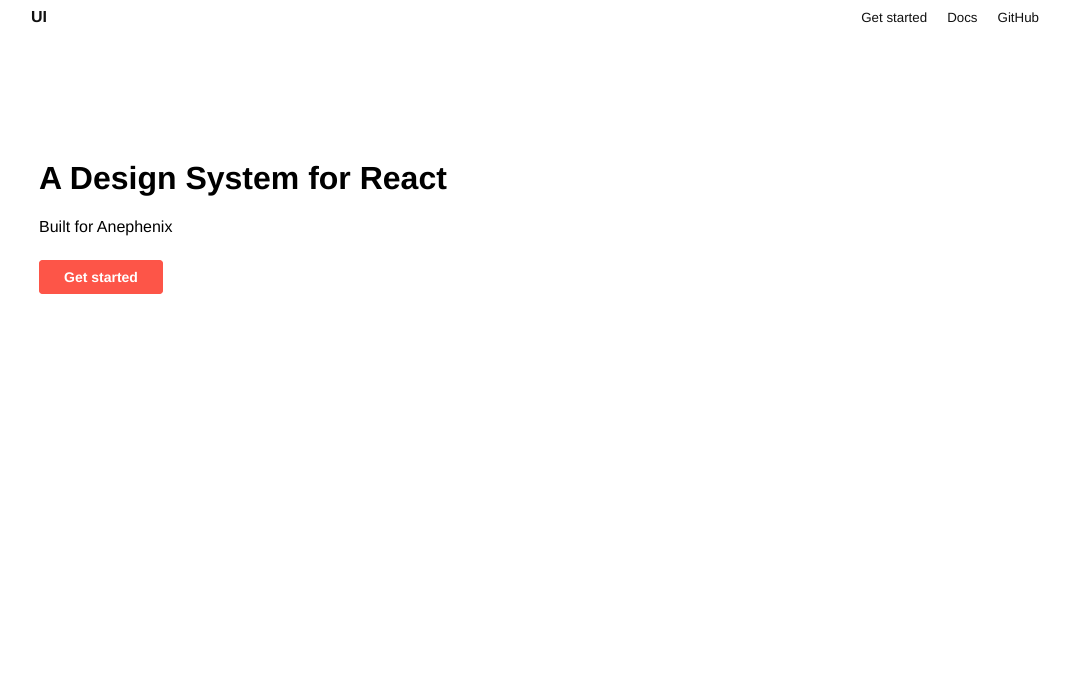
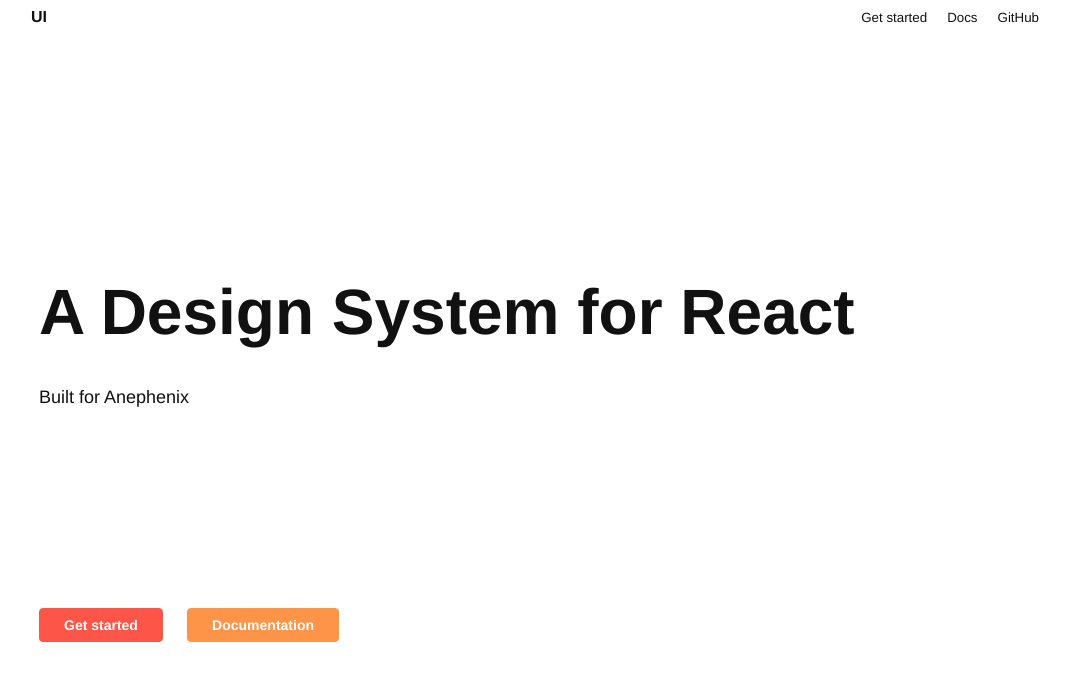
Before and after one commit to anephenix/ui, a Next.js app: page / in a window 1280 px wide. Shown: the top 680 px of the page, without its empty margins (105-1175 px from the left). Built offline with nearby package versions, Linux system fonts and the light colour scheme.

Commit message:
Added some tweaks to the UI color scheme for dark mode

```diff
--- a/design-system/buttons.scss
+++ b/design-system/buttons.scss
@@ -48,7 +48,20 @@ button.theme-default,
 		@include generateVariant(
 			$colourClassName,
 			map-get($theme-colours, $colourClassName),
-			white
+			$light
 		);
 	}
 }
+
+@media screen and (prefers-color-scheme: dark) {
+	button.theme-default,
+	.button.theme-default {
+		@each $colourClassName in map-keys($theme-colours) {
+			@include generateVariant(
+				$colourClassName,
+				map-get($theme-colours, $colourClassName),
+				$dark
+			);
+		}
+	}
+}
--- a/design-system/colours.scss
+++ b/design-system/colours.scss
@@ -17,19 +17,20 @@ $blue-one-colour: #279ae1;
 $blue-two-colour: #7bccff;
 $blue-three-colour: #c8eaff;
 
-$white: #fff;
+$light: #fff;
+$dark: #111;
 $form-field-colour: #cfcfcf;
 $form-field-border-colour: #414141;
 $form-field-shadow: 0px 2px 4px rgba(0, 0, 0, 0.05);
 
 $theme-colours: (
-  "primary": $primary-colour,
-  "secondary": $secondary-colour,
-  "tertiary": $tertiary-colour,
-  "green-one": $green-one-colour,
-  "green-two": $green-two-colour,
-  "green-three": $green-three-colour,
-  "blue-one": $blue-one-colour,
-  "blue-two": $blue-two-colour,
-  "blue-three": $blue-three-colour
+	'primary': $primary-colour,
+	'secondary': $secondary-colour,
+	'tertiary': $tertiary-colour,
+	'green-one': $green-one-colour,
+	'green-two': $green-two-colour,
+	'green-three': $green-three-colour,
+	'blue-one': $blue-one-colour,
+	'blue-two': $blue-two-colour,
+	'blue-three': $blue-three-colour,
 );
--- a/design-system/form-fields.scss
+++ b/design-system/form-fields.scss
@@ -45,7 +45,7 @@ input[type='radio'] {
 	height: $spacer-one;
 	padding: $grid-base / 2;
 	margin-right: $grid-base;
-	background: white;
+	background: $light;
 	border: solid 1px #cfcfcf;
 	border-radius: 3px;
 	box-shadow: 0px 2px 4px rgba(0, 0, 0, 0.1);
--- a/design-system/index.scss
+++ b/design-system/index.scss
@@ -10,6 +10,14 @@ body {
 	-webkit-font-smoothing: antialiased;
 	font-family: 'Helvetica Neue', -apple-system, BlinkMacSystemFont, 'Segoe UI',
 		Roboto, Oxygen, Ubuntu, Cantarell, 'Open Sans', sans-serif;
+
+	background: $light;
+	color: $dark;
+
+	@media screen and (prefers-color-scheme: dark) {
+		background: $dark;
+		color: $light;
+	}
 }
 
 *,
--- /dev/null
+++ b/pages/_document.js
@@ -0,0 +1,23 @@
+import React from 'react';
+import Document, { Html, Head, Main, NextScript } from 'next/document';
+
+class MyDocument extends Document {
+	static async getInitialProps(ctx) {
+		const initialProps = await Document.getInitialProps(ctx);
+		return { ...initialProps };
+	}
+
+	render() {
+		return (
+			<Html>
+				<Head />
+				<body>
+					<Main />
+					<NextScript />
+				</body>
+			</Html>
+		);
+	}
+}
+
+export default MyDocument;
--- a/pages/index.js
+++ b/pages/index.js
@@ -2,13 +2,29 @@ import React from 'react';
 import Link from 'next/link';
 
 const hero = {
-	marginTop: '120px',
+	marginTop: '60px',
+};
+
+const heroH1 = {
+	marginTop: '240px',
+	fontSize: '64px',
+	lineHeight: '1em',
 };
 
 const lead = {
-	fontSize: '16px',
-	fontWeight: 300,
+	fontSize: '18px',
+	fontWeight: 400,
 	marginBottom: '32px',
+};
+
+const ctas = {
+	display: 'flex',
+	width: '300px',
+	justifyContent: 'space-between',
+};
+
+const headHeadingAndLead = {
+	marginBottom: '200px',
 };
 
 // TODO - move the custom css into a dedicate scss file
@@ -17,11 +33,20 @@ const lead = {
 const HomePage = () => (
 	<div style={{ marginTop: '40px' }}>
 		<div style={hero}>
-			<h1>A Design System for React</h1>
-			<p style={lead}>Built for Anephenix</p>
-			<Link href="get-started">
-				<a className="button theme-default primary">Get started</a>
-			</Link>
+			<div style={headHeadingAndLead}>
+				<h1 style={heroH1}>A Design System for React</h1>
+				<p style={lead}>Built for Anephenix</p>
+			</div>
+			<div className="ctas" style={ctas}>
+				<Link href="get-started">
+					<a className="button theme-default primary">Get started</a>
+				</Link>
+				<Link href="docs">
+					<a className="button theme-default secondary">
+						Documentation
+					</a>
+				</Link>
+			</div>
 		</div>
 	</div>
 );
--- a/src/components/mobile-menu/MobileMenu.scss
+++ b/src/components/mobile-menu/MobileMenu.scss
@@ -1,10 +1,8 @@
 @import '../../../design-system/spacing.scss';
-
-$background: white;
-$foreground: rgb(17, 17, 17);
+@import '../../../design-system/colours.scss';
 
 #mobile-menu {
-	background: $background;
+	background: $light;
 
 	&.open {
 		left: 0px;
@@ -22,22 +20,22 @@ $foreground: rgb(17, 17, 17);
 		margin-top: 0px;
 		list-style-type: none;
 		-webkit-padding-start: 0;
-		border-top: $foreground;
+		border-top: $dark;
 
 		li {
 			font-size: 18pt;
-			border-bottom: solid 1px $foreground;
-			border-bottom-color: lighten($foreground, 80);
+			border-bottom: solid 1px $dark;
+			border-bottom-color: lighten($dark, 80);
 
 			a {
 				display: block;
 				padding: $spacer-three $spacer-five;
 				width: 100%;
 				text-decoration: none;
-				color: $foreground;
+				color: $dark;
 
 				&:hover {
-					color: $foreground;
+					color: $dark;
 				}
 			}
 		}
@@ -54,3 +52,42 @@ $foreground: rgb(17, 17, 17);
 		cursor: pointer;
 	}
 }
+
+@media screen and (prefers-color-scheme: dark) {
+	#mobile-menu {
+		background: $dark;
+		color: $light;
+
+		#close-icon {
+			&:hover {
+				path {
+					stroke: darken($light, 20);
+				}
+			}
+
+			path {
+				stroke: $light;
+			}
+		}
+
+		li {
+			a {
+				color: $light;
+
+				&:hover {
+					color: darken($light, 20);
+				}
+			}
+		}
+	}
+
+	#hamburger {
+		&:hover path {
+			stroke: darken($light, 20);
+		}
+
+		path {
+			stroke: $light;
+		}
+	}
+}
--- a/src/components/nav-bar/NavBar.scss
+++ b/src/components/nav-bar/NavBar.scss
@@ -1,4 +1,5 @@
 @import '../../../design-system/spacing.scss';
+@import '../../../design-system/colours.scss';
 
 /* TODO items
 
@@ -9,7 +10,6 @@
 - Make use of viewports to define media query behaviour
 
 */
-
 $navbar-background-color: rgba(255, 255, 255, 0.8);
 $navbar-border-bottom-color: rgba(255, 255, 255, 0.75);
 $navbar-box-shadow: 0px 5px 5px rgba(0, 0, 0, 0.0375);
@@ -69,3 +69,26 @@ $foreground: rgb(17, 17, 17);
 		}
 	}
 }
+
+@media screen and (prefers-color-scheme: dark) {
+	#nav-bar {
+		background: $dark;
+		border-bottom: solid 1px $dark;
+		color: $light;
+
+		.container {
+			.withSidePadding {
+				ul#desktop-menu {
+					li {
+						a {
+							color: $light;
+							&:hover {
+								color: darken($light, 25);
+							}
+						}
+					}
+				}
+			}
+		}
+	}
+}
```
